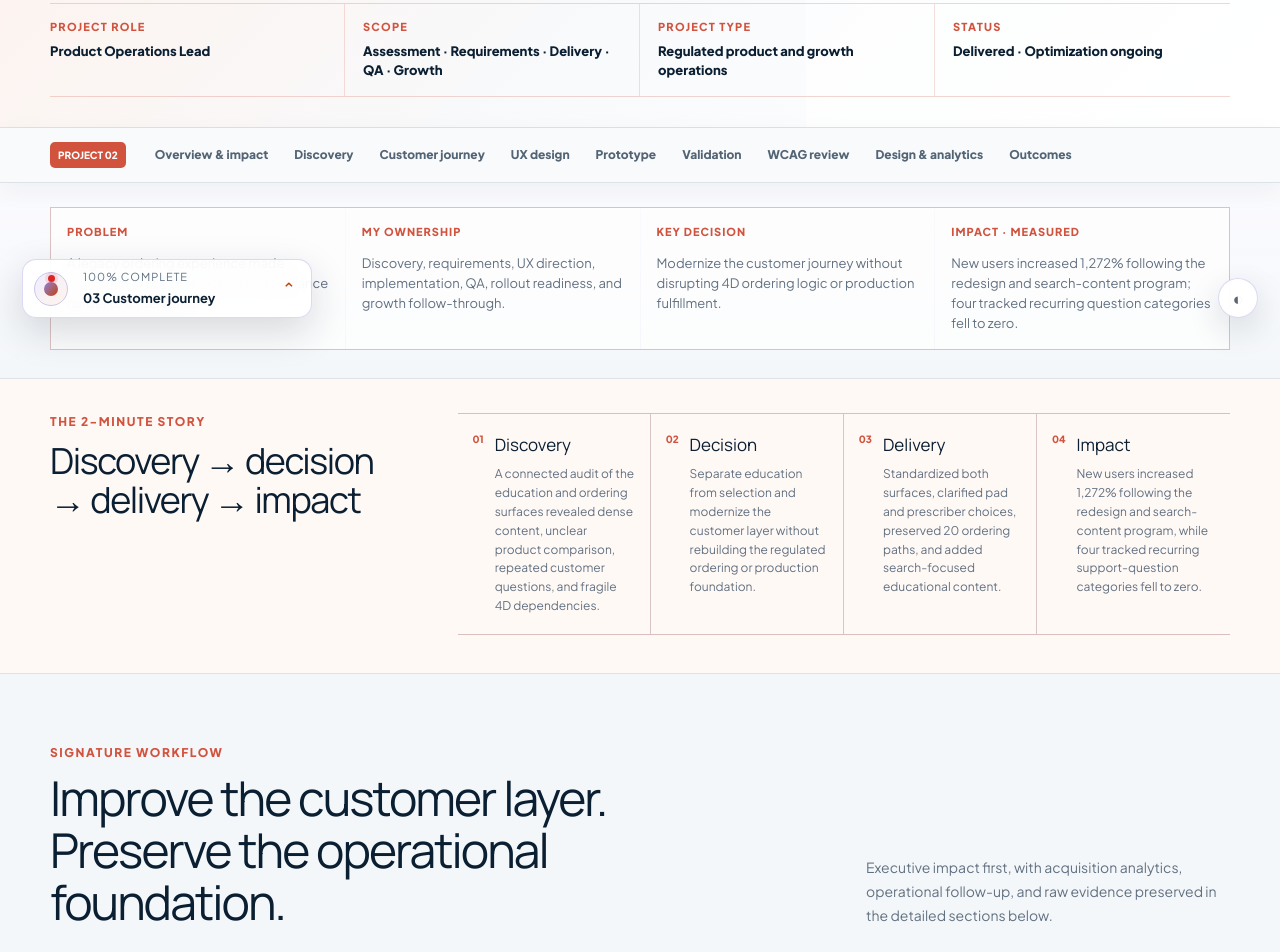
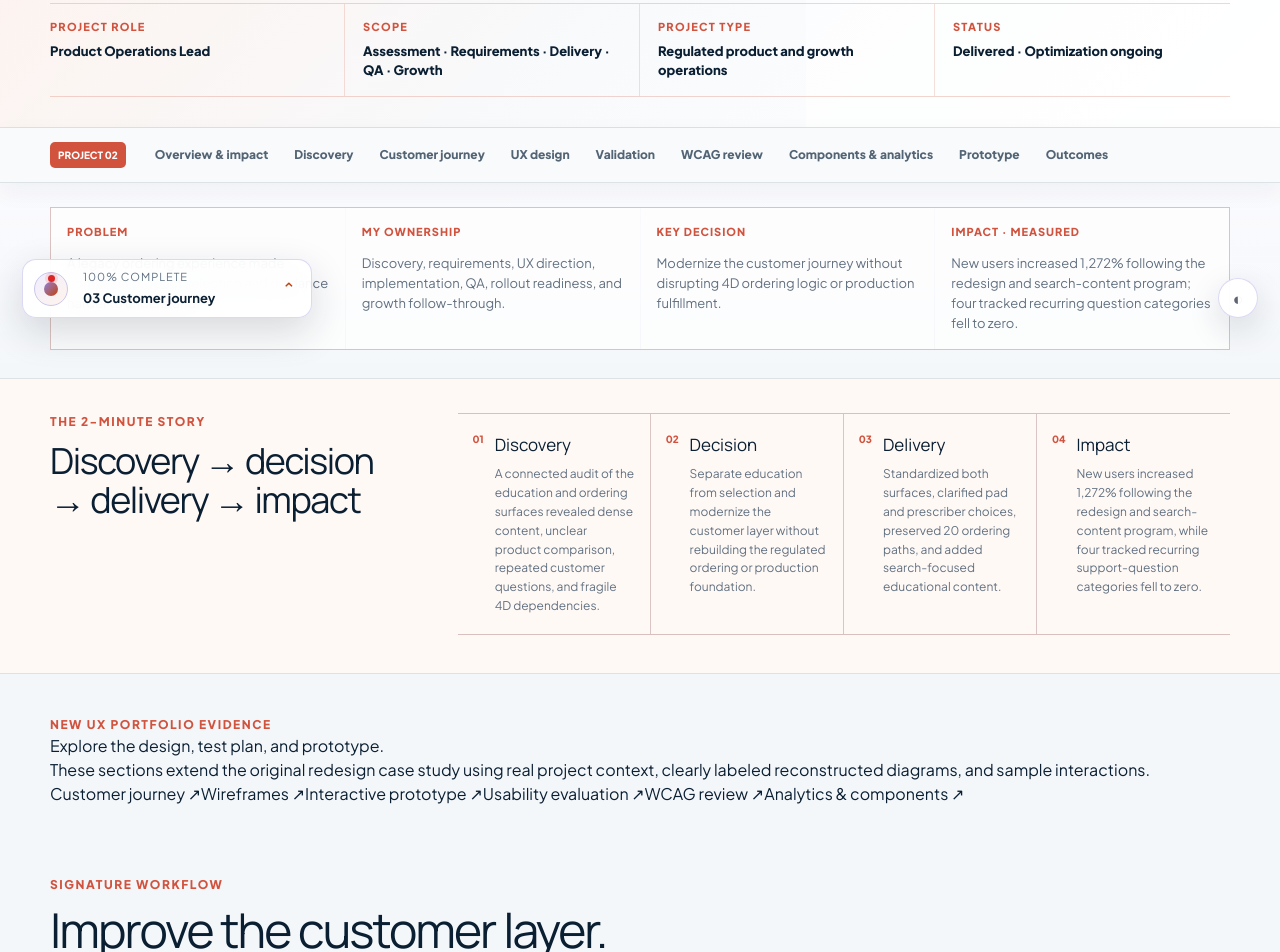
Before and after one commit to andrewjaebok/digital-operations-portfolio, a Next.js app: page /projects/prescription-pad-ordering-portal in a window 1280 px wide. Shown: the part 460-1412 px from the top of the page. Built offline with nearby package versions, Linux system fonts and the light colour scheme.

Commit message:
Expose RX UX enhancements at top and align section navigation with page order

```diff
--- a/app/projects/prescription-pad-ordering-portal/page.tsx
+++ b/app/projects/prescription-pad-ordering-portal/page.tsx
@@ -16,10 +16,10 @@ const caseNavigation = [
   { id: "assessment", label: "Discovery" },
   { id: "rx-journey", label: "Customer journey" },
   { id: "rx-wireframes", label: "UX design" },
-  { id: "rx-prototype", label: "Prototype" },
   { id: "rx-validation", label: "Validation" },
   { id: "rx-accessibility", label: "WCAG review" },
-  { id: "rx-design-measurement", label: "Design & analytics" },
+  { id: "rx-design-measurement", label: "Components & analytics" },
+  { id: "rx-prototype", label: "Prototype" },
   { id: "outcome", label: "Outcomes" },
 ];
 
@@ -76,6 +76,11 @@ export default function PrescriptionPadOrderingPortal() {
         <article><span>Impact · Measured</span><p>New users increased 1,272% following the redesign and search-content program; four tracked recurring question categories fell to zero.</p></article>
       </div>
     </CaseStudyWorkspace>
+
+    <section className="shell rx-exp-shortcuts" aria-label="Explore new UX case study work">
+      <div><p className="kicker">New UX portfolio evidence</p><h2>Explore the design, test plan, and prototype.</h2><p>These sections extend the original redesign case study using real project context, clearly labeled reconstructed diagrams, and sample interactions.</p></div>
+      <nav aria-label="RX Pads UX evidence shortcuts"><a href="#rx-journey">Customer journey ↗</a><a href="#rx-wireframes">Wireframes ↗</a><a href="#rx-prototype">Interactive prototype ↗</a><a href="#rx-validation">Usability evaluation ↗</a><a href="#rx-accessibility">WCAG review ↗</a><a href="#rx-design-measurement">Analytics & components ↗</a></nav>
+    </section>
 
     <section className="signature-visual rx-signature shell" id="regulated-workflow" aria-labelledby="rx-signature-title">
       <div className="signature-heading">
```
